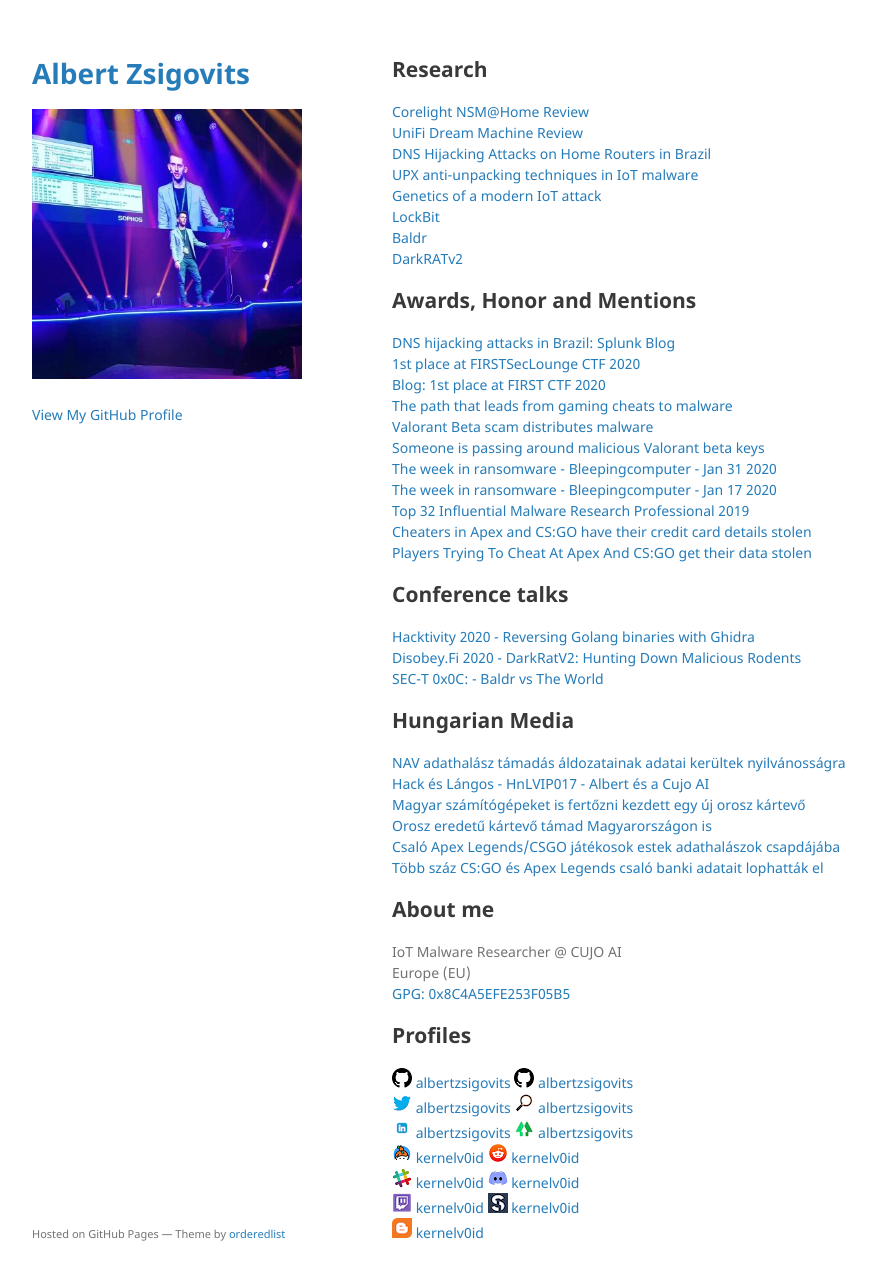
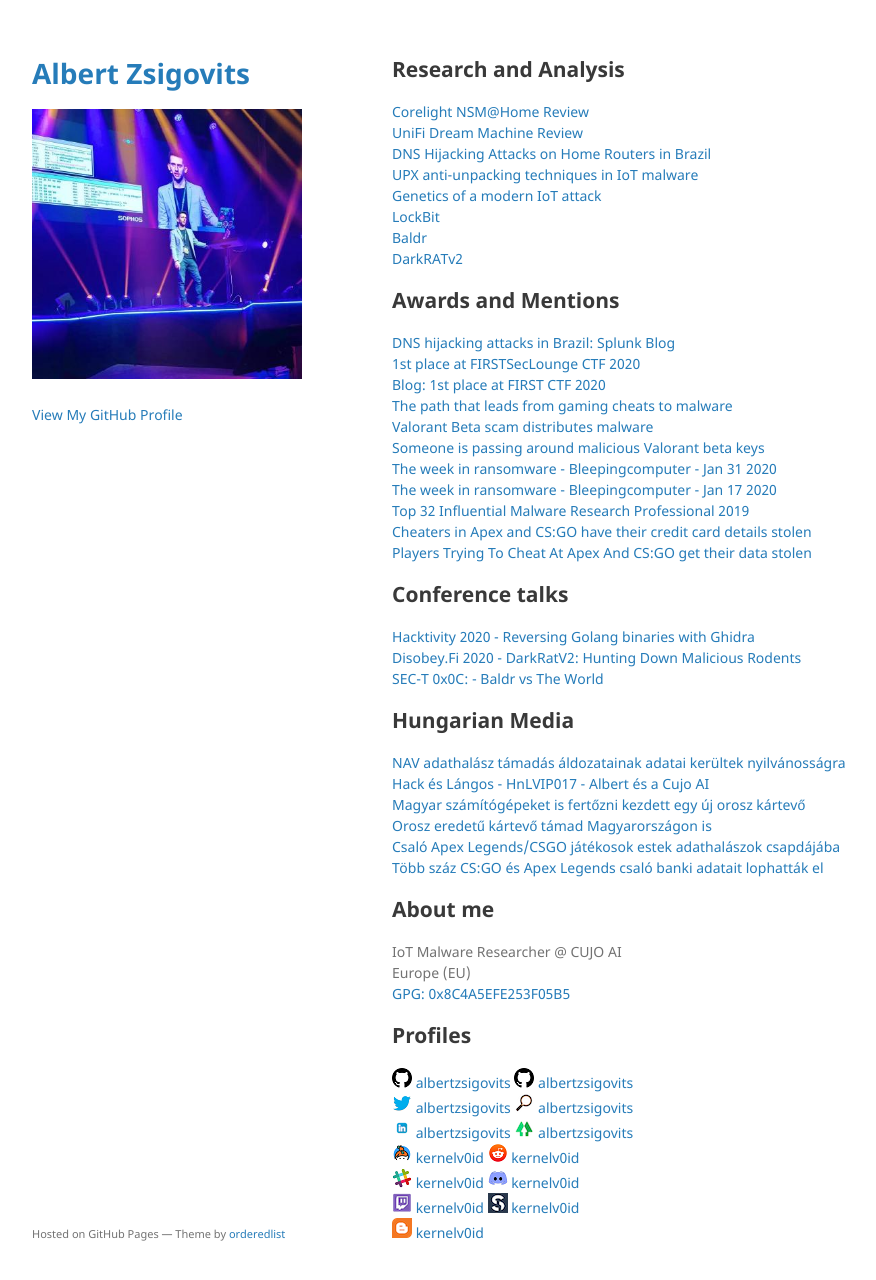
Before and after one commit to albertzsigovits/albertzsigovits.github.io, a Jekyll site: the page built from index.md, in a window 1280 px wide and 1313 px high. Shown: the top 1280 px of the window, without its empty margins (178-1054 px from the left). Built offline with Jekyll 4.4.1, drawn with Linux system fonts in a browser that asks for light colours; the repository's description, which GitHub fills in, is left out; our own code applies the rules of GitHub Pages for plain Markdown files.

Commit message:
Update index.md

```diff
--- a/index.md
+++ b/index.md
@@ -1,7 +1,7 @@
 ---
 layout: default
 ---
-## Research
+## Research and Analysis
 
 [Corelight NSM@Home Review](https://github.com/albertzsigovits/writeups/blob/main/corelight-nsm-home/README.md)
 [UniFi Dream Machine Review](https://github.com/albertzsigovits/writeups/blob/main/unifi-udm/README.md)
@@ -12,7 +12,7 @@
 [Baldr](https://www.sophos.com/en-us/medialibrary/PDFs/technical-papers/baldr-vs-the-world.pdf)
 [DarkRATv2](https://github.com/albertzsigovits/malware-writeups/tree/master/DarkRATv2)
 
-## Awards, Honor and Mentions
+## Awards and Mentions
 
 [DNS hijacking attacks in Brazil: Splunk Blog](https://www.splunk.com/en_us/blog/security/staff-picks-for-splunk-security-reading-february-2021.html)
 [1st place at FIRSTSecLounge CTF 2020](https://www.first.org/resources/papers/ctf-jun2020/last4ofus.pdf)
```
